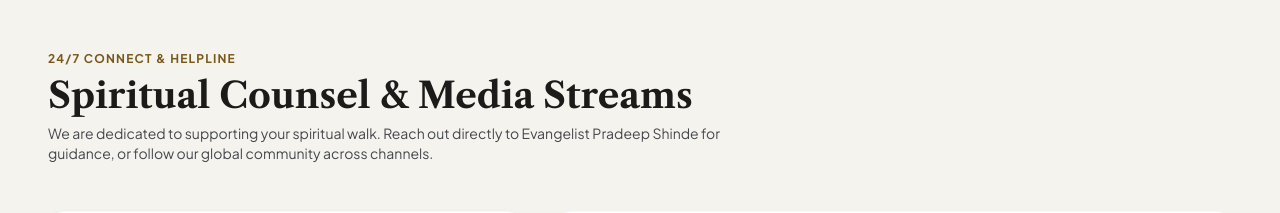
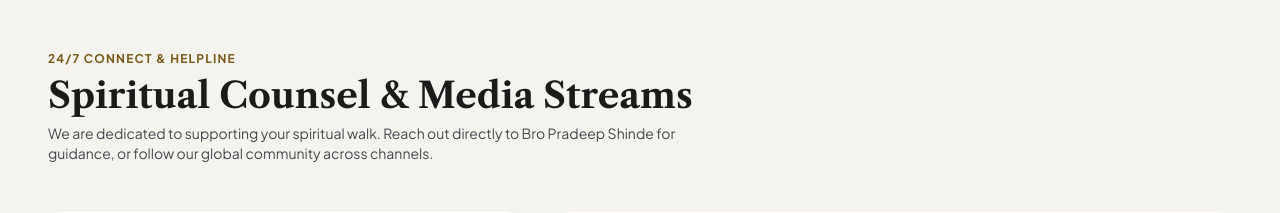
Before and after one commit to darshan5462-maker/evg-pradeep-brother, a React (Vite) app: page / in a window 1280 px wide. Shown: the part 1660-1873 px from the top of the page. Built offline with nearby package versions, Linux system fonts and the light colour scheme; no server answers; the database is empty.

Commit message:
Update HomeView.tsx

```diff
--- a/src/components/HomeView.tsx
+++ b/src/components/HomeView.tsx
@@ -246,7 +246,7 @@ export default function HomeView({ onNavigate, sermons, events, onPlaySermon, on
               Spiritual Counsel & Media Streams
             </h2>
             <p className="font-body text-sm text-on-surface-variant mt-2 max-w-2xl">
-              We are dedicated to supporting your spiritual walk. Reach out directly to Evangelist Pradeep Shinde for guidance, or follow our global community across channels.
+              We are dedicated to supporting your spiritual walk. Reach out directly to Bro Pradeep Shinde for guidance, or follow our global community across channels.
             </p>
           </div>
 
```
